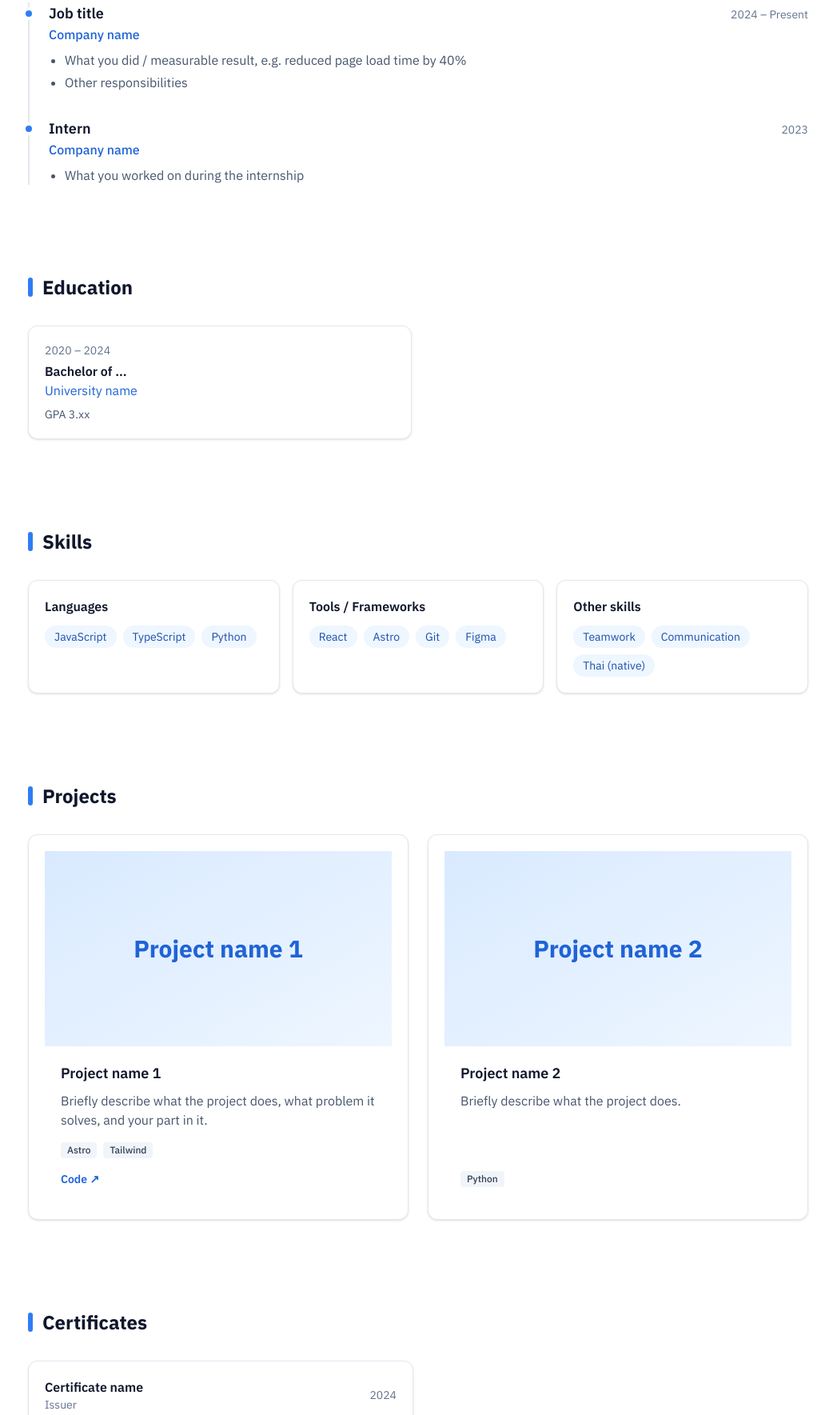
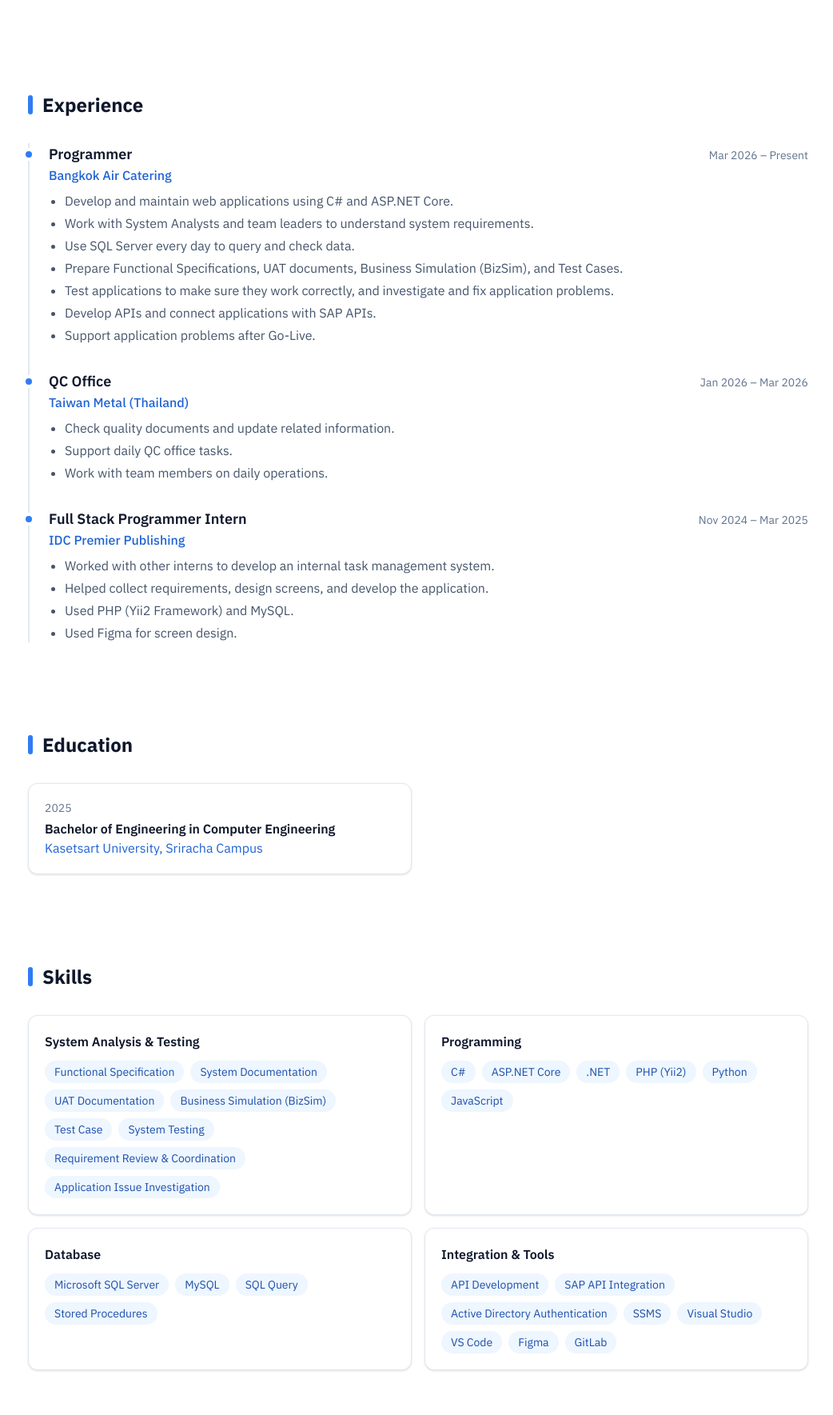
Before and after one commit to ffanthr/ffanthr.github.io, an Astro site: page /en in a window 1280 px wide. Shown: the part 889-2658 px from the top of the page at 80% size, without its empty margins (117-1159 px from the left). Built offline with nearby package versions, Linux system fonts and the light colour scheme; Astro itself is replaced by a stand-in of ours; a web font is replaced by a local one.

Commit message:
Fill resume data from PDF (TH/EN) and add downloadable resume
Co-Authored-By: Claude Opus 5.5 <noreply@anthropic.com>

```diff
--- a/src/components/ResumePage.astro
+++ b/src/components/ResumePage.astro
@@ -9,7 +9,7 @@ import { data, asset } from '../utils';
 interface Props { lang: Lang }
 const { lang } = Astro.props;
 const d = data[lang];
-const period = (s: string, e: string) => (s === e ? s : `${s} – ${e || d.ui.present}`);
+const period = (s: string, e: string) => (!s ? e : s === e ? s : `${s} – ${e || d.ui.present}`);
 
 const c = d.contact;
 const contacts = [
@@ -70,7 +70,7 @@ const card = 'rounded-xl border border-slate-200 bg-white p-5 shadow-sm dark:bor
 
     {d.skills.length > 0 && (
       <Section id="skills" title={d.ui.nav.skills}>
-        <div class="grid gap-4 md:grid-cols-3">
+        <div class="grid gap-4 md:grid-cols-2">
           {d.skills.map((g) => (
             <div class={card}>
               <h3 class="mb-3 font-semibold text-slate-900 dark:text-white">{g.group}</h3>
@@ -89,11 +89,11 @@ const card = 'rounded-xl border border-slate-200 bg-white p-5 shadow-sm dark:bor
       <Section id="projects" title={d.ui.nav.projects}>
         <div class="grid gap-6 sm:grid-cols-2">
           {d.projects.map((pj) => (
-            <article class={`${card} flex flex-col overflow-hidden p-0`}>
+            <article class="flex flex-col overflow-hidden rounded-xl border border-slate-200 bg-white shadow-sm dark:border-slate-800 dark:bg-slate-900">
               {pj.image ? (
                 <img src={asset(pj.image)} alt={pj.name} loading="lazy" class="aspect-video w-full object-cover" />
               ) : (
-                <div class="flex aspect-video w-full items-center justify-center bg-gradient-to-br from-brand-100 to-brand-50 text-3xl font-bold text-brand-600 dark:from-slate-800 dark:to-slate-900 dark:text-brand-400">
+                <div class="flex aspect-[3/1] w-full items-center justify-center bg-gradient-to-br from-brand-100 to-brand-50 px-6 text-center text-xl font-bold text-brand-600 dark:from-slate-800 dark:to-slate-900 dark:text-brand-400">
                   {pj.name}
                 </div>
               )}
--- a/src/data/resume.en.json
+++ b/src/data/resume.en.json
@@ -14,81 +14,117 @@
     "present": "Present",
     "viewCode": "Code",
     "viewDemo": "Live demo",
-    "contactIntro": "Interested in working together or have a question? Reach me through any of the channels below.",
+    "contactIntro": "Interested in working together or have a question? Feel free to reach out.",
     "langSwitch": "TH",
     "footer": "Built with Astro + Tailwind CSS"
   },
   "profile": {
-    "name": "Firstname Lastname",
-    "title": "Position you are applying for",
-    "summary": "A short 1–2 sentence summary, e.g. a developer who loves building easy-to-use websites and is eager to learn new technologies.",
+    "name": "Nitharee Punyachayan",
+    "title": "Business Analyst | System Analysis",
+    "summary": "Computer Engineering graduate with experience in application development, system documentation, and testing — interested in Business Analyst and System Analyst roles.",
     "photo": "",
-    "resumePdf": "",
-    "location": "Bangkok, Thailand"
+    "resumePdf": "resume.pdf",
+    "location": "Samut Prakan, Thailand"
   },
   "about": [
-    "Intro paragraph: who you are, what you are good at, and what kind of role you are looking for.",
-    "Second paragraph (optional): strengths, interests, or career goals."
+    "Computer Engineering graduate with experience in application development and system testing. I have worked with System Analysts and team members to develop business applications, and I have experience preparing system documents, UAT documents, and test cases.",
+    "I work with SQL Server, C#, ASP.NET Core, and APIs, including integration with SAP APIs, and I can investigate and fix application problems by myself. I am interested in Business Analyst and System Analyst roles."
   ],
   "experience": [
     {
-      "role": "Job title",
-      "company": "Company name",
-      "start": "2024",
+      "role": "Programmer",
+      "company": "Bangkok Air Catering",
+      "start": "Mar 2026",
       "end": "",
       "points": [
-        "What you did / measurable result, e.g. reduced page load time by 40%",
-        "Other responsibilities"
+        "Develop and maintain web applications using C# and ASP.NET Core.",
+        "Work with System Analysts and team leaders to understand system requirements.",
+        "Use SQL Server every day to query and check data.",
+        "Prepare Functional Specifications, UAT documents, Business Simulation (BizSim), and Test Cases.",
+        "Test applications to make sure they work correctly, and investigate and fix application problems.",
+        "Develop APIs and connect applications with SAP APIs.",
+        "Support application problems after Go-Live."
       ]
     },
     {
-      "role": "Intern",
-      "company": "Company name",
-      "start": "2023",
-      "end": "2023",
-      "points": ["What you worked on during the internship"]
+      "role": "QC Office",
+      "company": "Taiwan Metal (Thailand)",
+      "start": "Jan 2026",
+      "end": "Mar 2026",
+      "points": [
+        "Check quality documents and update related information.",
+        "Support daily QC office tasks.",
+        "Work with team members on daily operations."
+      ]
+    },
+    {
+      "role": "Full Stack Programmer Intern",
+      "company": "IDC Premier Publishing",
+      "start": "Nov 2024",
+      "end": "Mar 2025",
+      "points": [
+        "Worked with other interns to develop an internal task management system.",
+        "Helped collect requirements, design screens, and develop the application.",
+        "Used PHP (Yii2 Framework) and MySQL.",
+        "Used Figma for screen design."
+      ]
     }
   ],
   "education": [
     {
-      "degree": "Bachelor of ...",
-      "school": "University name",
-      "start": "2020",
-      "end": "2024",
-      "detail": "GPA 3.xx"
+      "degree": "Bachelor of Engineering in Computer Engineering",
+      "school": "Kasetsart University, Sriracha Campus",
+      "start": "",
+      "end": "2025",
+      "detail": ""
     }
   ],
   "skills": [
-    { "group": "Languages", "items": ["JavaScript", "TypeScript", "Python"] },
-    { "group": "Tools / Frameworks", "items": ["React", "Astro", "Git", "Figma"] },
-    { "group": "Other skills", "items": ["Teamwork", "Communication", "Thai (native)"] }
+    { "group": "System Analysis & Testing", "items": ["Functional Specification", "System Documentation", "UAT Documentation", "Business Simulation (BizSim)", "Test Case", "System Testing", "Requirement Review & Coordination", "Application Issue Investigation"] },
+    { "group": "Programming", "items": ["C#", "ASP.NET Core", ".NET", "PHP (Yii2)", "Python", "JavaScript"] },
+    { "group": "Database", "items": ["Microsoft SQL Server", "MySQL", "SQL Query", "Stored Procedures"] },
+    { "group": "Integration & Tools", "items": ["API Development", "SAP API Integration", "Active Directory Authentication", "SSMS", "Visual Studio", "VS Code", "Figma", "GitLab"] }
   ],
   "projects": [
     {
-      "name": "Project name 1",
-      "description": "Briefly describe what the project does, what problem it solves, and your part in it.",
-      "tech": ["Astro", "Tailwind"],
+      "name": "Smart Nutri – Food Ordering System",
+      "description": "Main Developer at Bangkok Air Catering. Built the application with C# and ASP.NET Core, connected it to SAP APIs to receive food order data and send food completion information back to SAP, then tested it and fixed problems after Go-Live.",
+      "tech": ["C#", "ASP.NET Core", "SAP API", "SQL Server"],
       "image": "",
-      "code": "https://github.com/",
+      "code": "",
       "demo": ""
     },
     {
-      "name": "Project name 2",
-      "description": "Briefly describe what the project does.",
-      "tech": ["Python"],
+      "name": "Data Reconciliation – Web Application",
+      "description": "Developer at Bangkok Air Catering. A web application for data checking and reconciliation, covering application development and data handling.",
+      "tech": ["C#", "ASP.NET Core", "SQL Server"],
+      "image": "",
+      "code": "",
+      "demo": ""
+    },
+    {
+      "name": "UMD365BC Management – Internal Web Application",
+      "description": "Developer at Bangkok Air Catering. An internal web application that lets employees access shared account information for their departments, with Active Directory login.",
+      "tech": ["C#", "ASP.NET Core", "Active Directory"],
+      "image": "",
+      "code": "",
+      "demo": ""
+    },
+    {
+      "name": "Task Management System",
+      "description": "Full Stack Programmer Intern at IDC Premier Publishing. Worked with other interns to collect requirements, design screens in Figma, and develop an internal task management system.",
+      "tech": ["PHP", "Yii2", "MySQL", "Figma"],
       "image": "",
       "code": "",
       "demo": ""
     }
   ],
-  "certificates": [
-    { "name": "Certificate name", "issuer": "Issuer", "year": "2024" }
-  ],
+  "certificates": [],
   "contact": {
-    "email": "you@example.com",
+    "email": "nitharee.pu@gmail.com",
     "phone": "",
-    "linkedin": "https://www.linkedin.com/in/",
-    "github": "https://github.com/",
+    "linkedin": "",
+    "github": "",
     "website": ""
   }
 }
--- a/src/data/resume.th.json
+++ b/src/data/resume.th.json
@@ -14,81 +14,117 @@
     "present": "ปัจจุบัน",
     "viewCode": "ดูโค้ด",
     "viewDemo": "ดูตัวอย่าง",
-    "contactIntro": "สนใจร่วมงานหรือมีคำถาม ติดต่อได้ทุกช่องทางด้านล่างนี้",
+    "contactIntro": "สนใจร่วมงานหรือมีคำถาม ติดต่อได้ตามช่องทางด้านล่างนี้",
     "langSwitch": "EN",
     "footer": "สร้างด้วย Astro + Tailwind CSS"
   },
   "profile": {
-    "name": "ชื่อ นามสกุล",
-    "title": "ตำแหน่งงานที่สมัคร",
-    "summary": "สรุปตัวเองสั้น ๆ 1–2 ประโยค เช่น นักพัฒนาที่ชอบสร้างเว็บที่ใช้งานง่าย และพร้อมเรียนรู้เทคโนโลยีใหม่",
+    "name": "Nitharee Punyachayan",
+    "title": "Business Analyst | System Analysis",
+    "summary": "วิศวกรคอมพิวเตอร์ที่มีประสบการณ์ด้านการพัฒนาแอปพลิเคชัน การจัดทำเอกสารระบบ และการทดสอบระบบ สนใจงานตำแหน่ง Business Analyst และ System Analyst",
     "photo": "",
-    "resumePdf": "",
-    "location": "กรุงเทพมหานคร"
+    "resumePdf": "resume.pdf",
+    "location": "สมุทรปราการ"
   },
   "about": [
-    "ย่อหน้าแนะนำตัว: เล่าว่าคุณเป็นใคร ทำอะไรได้ดี และกำลังมองหางานแบบไหน",
-    "ย่อหน้าที่สอง (ถ้ามี): จุดเด่น ความสนใจ หรือเป้าหมายในสายงาน"
+    "จบการศึกษาวิศวกรรมคอมพิวเตอร์ มีประสบการณ์ด้านการพัฒนาแอปพลิเคชันและการทดสอบระบบ ทำงานร่วมกับ System Analyst และทีมในการพัฒนาแอปพลิเคชันสำหรับธุรกิจ มีประสบการณ์จัดทำเอกสารระบบ เอกสาร UAT และ Test Case",
+    "ใช้งาน SQL Server, C#, ASP.NET Core และ API รวมถึงการเชื่อมต่อกับ SAP API สามารถตรวจสอบและแก้ไขปัญหาของแอปพลิเคชันได้ด้วยตนเอง สนใจงานตำแหน่ง Business Analyst และ System Analyst"
   ],
   "experience": [
     {
-      "role": "ตำแหน่ง",
-      "company": "ชื่อบริษัท",
-      "start": "2024",
+      "role": "Programmer",
+      "company": "Bangkok Air Catering",
+      "start": "มี.ค. 2026",
       "end": "",
       "points": [
-        "สิ่งที่ทำ / ผลลัพธ์ที่วัดได้ เช่น ลดเวลาโหลดหน้าเว็บลง 40%",
-        "งานหรือความรับผิดชอบอื่น ๆ"
+        "พัฒนาและดูแลเว็บแอปพลิเคชันด้วย C# และ ASP.NET Core",
+        "ทำงานร่วมกับ System Analyst และหัวหน้าทีมเพื่อทำความเข้าใจความต้องการของระบบ",
+        "ใช้ SQL Server ทุกวันในการ query และตรวจสอบข้อมูล",
+        "จัดทำ Functional Specification, เอกสาร UAT, Business Simulation (BizSim) และ Test Case",
+        "ทดสอบแอปพลิเคชันให้ทำงานถูกต้อง รวมถึงตรวจสอบและแก้ไขปัญหาด้วยตนเอง",
+        "พัฒนา API และเชื่อมต่อแอปพลิเคชันกับ SAP API",
+        "ดูแลแก้ไขปัญหาของแอปพลิเคชันหลัง Go-Live"
       ]
     },
     {
-      "role": "นักศึกษาฝึกงาน",
-      "company": "ชื่อบริษัท",
-      "start": "2023",
-      "end": "2023",
-      "points": ["รายละเอียดงานที่ได้ทำระหว่างฝึกงาน"]
+      "role": "QC Office",
+      "company": "Taiwan Metal (Thailand)",
+      "start": "ม.ค. 2026",
+      "end": "มี.ค. 2026",
+      "points": [
+        "ตรวจสอบเอกสารด้านคุณภาพและอัปเดตข้อมูลที่เกี่ยวข้อง",
+        "สนับสนุนงานประจำวันของสำนักงาน QC",
+        "ทำงานร่วมกับทีมในงานประจำวัน"
+      ]
+    },
+    {
+      "role": "Full Stack Programmer Intern",
+      "company": "IDC Premier Publishing",
+      "start": "พ.ย. 2024",
+      "end": "มี.ค. 2025",
+      "points": [
+        "ร่วมกับนักศึกษาฝึกงานคนอื่นพัฒนาระบบจัดการงานภายในองค์กร",
+        "ช่วยเก็บความต้องการ ออกแบบหน้าจอ และพัฒนาแอปพลิเคชัน",
+        "ใช้ PHP (Yii2 Framework) และ MySQL",
+        "ใช้ Figma ในการออกแบบหน้าจอ"
+      ]
     }
   ],
   "education": [
     {
-      "degree": "ปริญญาตรี สาขา...",
-      "school": "ชื่อมหาวิทยาลัย",
-      "start": "2020",
-      "end": "2024",
-      "detail": "เกรดเฉลี่ย 3.xx"
+      "degree": "วิศวกรรมศาสตรบัณฑิต สาขาวิศวกรรมคอมพิวเตอร์",
+      "school": "มหาวิทยาลัยเกษตรศาสตร์ วิทยาเขตศรีราชา",
+      "start": "",
+      "end": "2025",
+      "detail": ""
     }
   ],
   "skills": [
-    { "group": "ภาษาโปรแกรม", "items": ["JavaScript", "TypeScript", "Python"] },
-    { "group": "เครื่องมือ / Framework", "items": ["React", "Astro", "Git", "Figma"] },
-    { "group": "ทักษะอื่น ๆ", "items": ["การทำงานเป็นทีม", "การสื่อสาร", "ภาษาอังกฤษ"] }
+    { "group": "วิเคราะห์ระบบและทดสอบ", "items": ["Functional Specification", "System Documentation", "UAT Documentation", "Business Simulation (BizSim)", "Test Case", "System Testing", "Requirement Review & Coordination", "Application Issue Investigation"] },
+    { "group": "การเขียนโปรแกรม", "items": ["C#", "ASP.NET Core", ".NET", "PHP (Yii2)", "Python", "JavaScript"] },
+    { "group": "ฐานข้อมูล", "items": ["Microsoft SQL Server", "MySQL", "SQL Query", "Stored Procedures"] },
+    { "group": "การเชื่อมต่อระบบและเครื่องมือ", "items": ["API Development", "SAP API Integration", "Active Directory Authentication", "SSMS", "Visual Studio", "VS Code", "Figma", "GitLab"] }
   ],
   "projects": [
     {
-      "name": "ชื่อโปรเจกต์ 1",
-      "description": "อธิบายสั้น ๆ ว่าโปรเจกต์ทำอะไร แก้ปัญหาอะไร และคุณมีส่วนร่วมตรงไหน",
-      "tech": ["Astro", "Tailwind"],
+      "name": "Smart Nutri – Food Ordering System",
+      "description": "Main Developer ที่ Bangkok Air Catering พัฒนาแอปพลิเคชันด้วย C# และ ASP.NET Core เชื่อมต่อ SAP API เพื่อรับข้อมูลคำสั่งอาหาร และส่งข้อมูลการทำอาหารเสร็จกลับไปยัง SAP รวมถึงทดสอบและแก้ไขปัญหาหลัง Go-Live",
+      "tech": ["C#", "ASP.NET Core", "SAP API", "SQL Server"],
       "image": "",
-      "code": "https://github.com/",
+      "code": "",
       "demo": ""
     },
     {
-      "name": "ชื่อโปรเจกต์ 2",
-      "description": "อธิบายสั้น ๆ ว่าโปรเจกต์ทำอะไร",
-      "tech": ["Python"],
+      "name": "Data Reconciliation – Web Application",
+      "description": "Developer ที่ Bangkok Air Catering พัฒนาเว็บแอปพลิเคชันสำหรับตรวจสอบและกระทบยอดข้อมูล ดูแลทั้งการพัฒนาและการจัดการข้อมูล",
+      "tech": ["C#", "ASP.NET Core", "SQL Server"],
+      "image": "",
+      "code": "",
+      "demo": ""
+    },
+    {
+      "name": "UMD365BC Management – Internal Web Application",
+      "description": "Developer ที่ Bangkok Air Catering พัฒนาเว็บแอปพลิเคชันภายในให้พนักงานเข้าถึงข้อมูลบัญชีที่ใช้ร่วมกันของแต่ละแผนก โดยล็อกอินผ่าน Active Directory",
+      "tech": ["C#", "ASP.NET Core", "Active Directory"],
+      "image": "",
+      "code": "",
+      "demo": ""
+    },
+    {
+      "name": "Task Management System",
+      "description": "Full Stack Programmer Intern ที่ IDC Premier Publishing ร่วมกับนักศึกษาฝึกงานเก็บความต้องการ ออกแบบหน้าจอใน Figma และพัฒนาระบบจัดการงานภายในองค์กร",
+      "tech": ["PHP", "Yii2", "MySQL", "Figma"],
       "image": "",
       "code": "",
       "demo": ""
     }
   ],
-  "certificates": [
-    { "name": "ชื่อใบรับรอง", "issuer": "ผู้ออกใบรับรอง", "year": "2024" }
-  ],
+  "certificates": [],
   "contact": {
-    "email": "you@example.com",
+    "email": "nitharee.pu@gmail.com",
     "phone": "",
-    "linkedin": "https://www.linkedin.com/in/",
-    "github": "https://github.com/",
+    "linkedin": "",
+    "github": "",
     "website": ""
   }
 }
```
Also changed, not shown: 2 other files.
